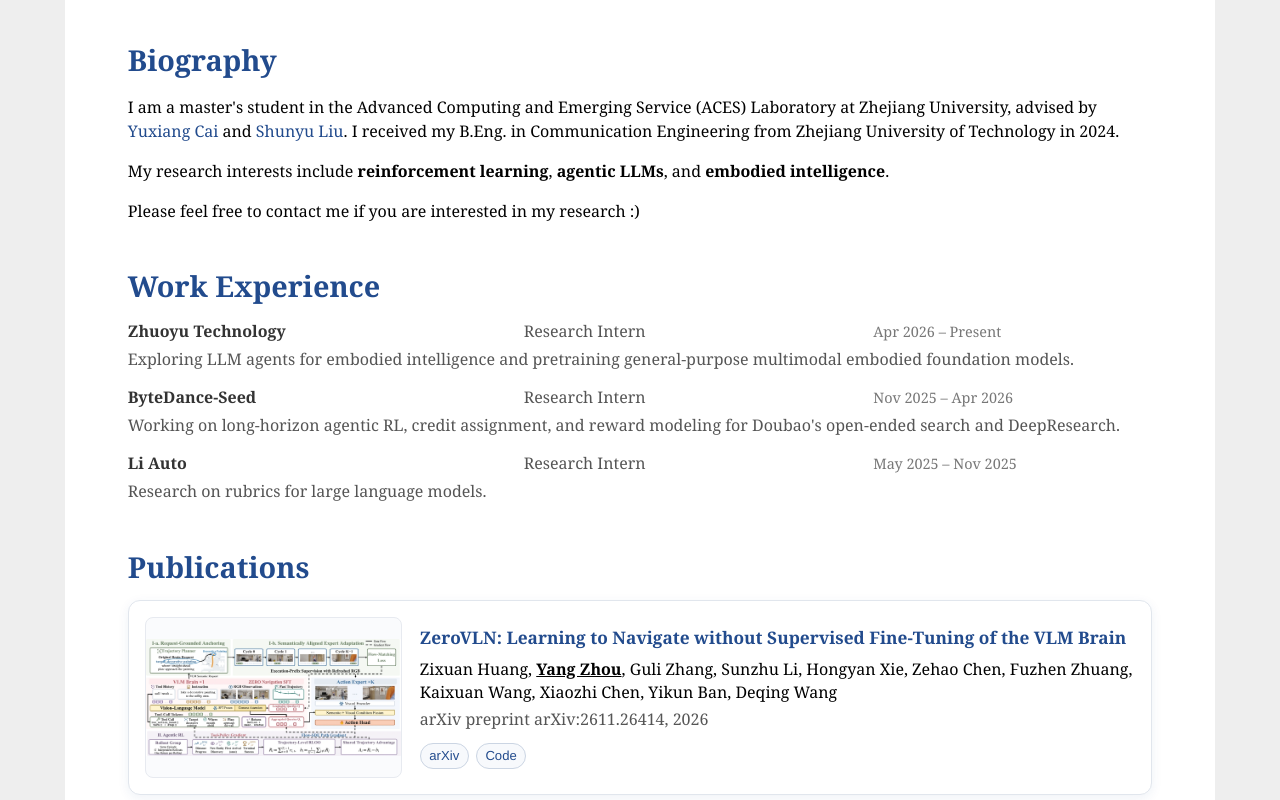
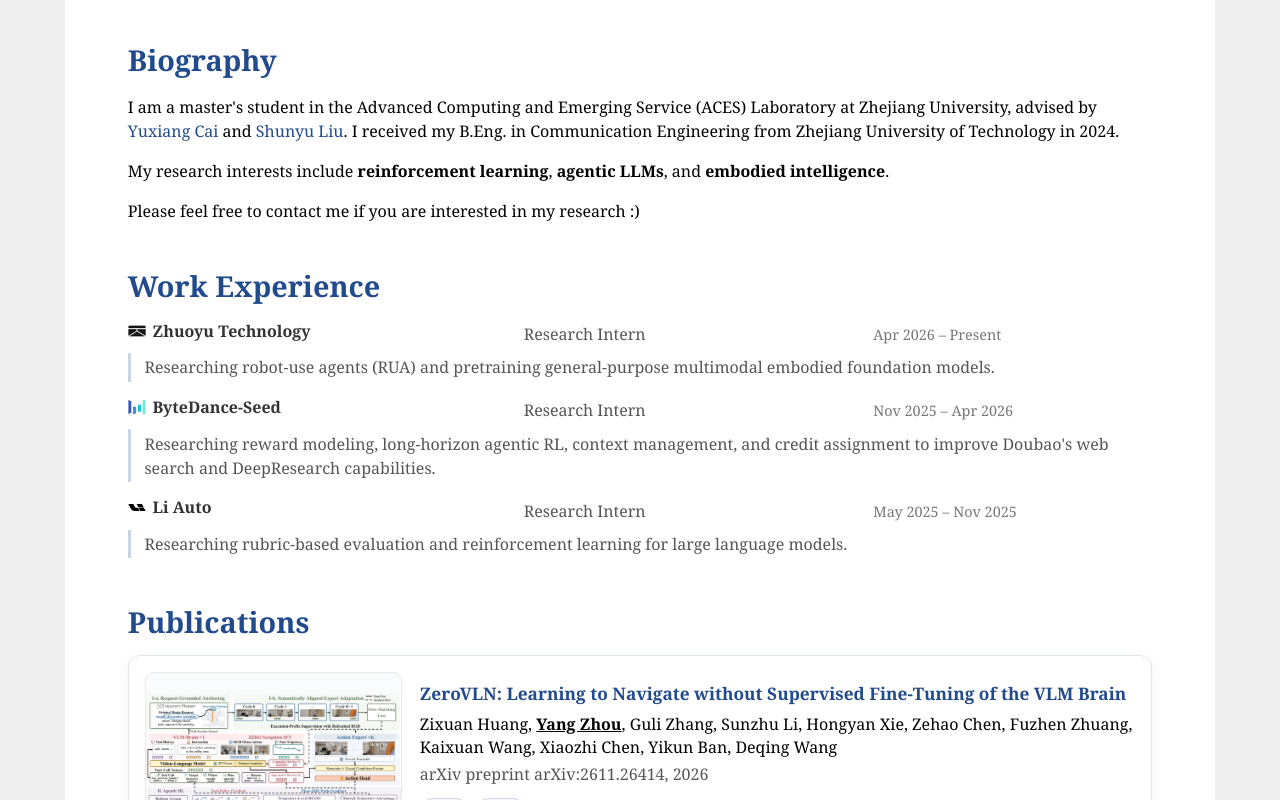
Before and after one commit to IANNXANG/IANNXANG.github.io, a plain HTML site: page index.html in a window 1280 px wide. Shown: the part 300-1100 px from the top of the page. Drawn offline with Linux system fonts and the light colour scheme.

Commit message:
Refine internship descriptions and add company logos

```diff
--- a/index.html
+++ b/index.html
@@ -121,8 +121,18 @@ li {
 }
 
 .experience-company {
+    display: inline-flex;
+    align-items: center;
+    gap: 0.4em;
     font-weight: bold;
     color: #333;
+}
+
+.experience-logo {
+    flex-shrink: 0;
+    width: 1.15em;
+    height: 1.15em;
+    object-fit: contain;
 }
 
 .experience-time {
@@ -132,7 +142,9 @@ li {
 }
 
 .experience-description {
-    margin: 0.35em 0 0;
+    margin: 0.5em 0 0;
+    padding: 0.15em 0 0.15em 0.85em;
+    border-left: 3px solid #cbd5e3;
     line-height: 1.5;
     color: #555;
 }
@@ -280,27 +292,27 @@ Please feel free to contact me if you are interested in my research :)
 <ul class="experience-list">
     <li class="experience-item">
         <div class="experience-row">
-            <span class="experience-company">Zhuoyu Technology</span>
+            <span class="experience-company"><img class="experience-logo" src="assets/logos/zhuoyu.png" alt="" aria-hidden="true" />Zhuoyu Technology</span>
             <span class="experience-role">Research Intern</span>
             <span class="experience-time">Apr 2026 &ndash; Present</span>
         </div>
-        <p class="experience-description">Exploring LLM agents for embodied intelligence and pretraining general-purpose multimodal embodied foundation models.</p>
+        <p class="experience-description">Researching robot-use agents (RUA) and pretraining general-purpose multimodal embodied foundation models.</p>
     </li>
     <li class="experience-item">
         <div class="experience-row">
-            <span class="experience-company">ByteDance-Seed</span>
+            <span class="experience-company"><img class="experience-logo" src="assets/logos/bytedance.png" alt="" aria-hidden="true" />ByteDance-Seed</span>
             <span class="experience-role">Research Intern</span>
             <span class="experience-time">Nov 2025 &ndash; Apr 2026</span>
         </div>
-        <p class="experience-description">Working on long-horizon agentic RL, credit assignment, and reward modeling for Doubao's open-ended search and DeepResearch.</p>
+        <p class="experience-description">Researching reward modeling, long-horizon agentic RL, context management, and credit assignment to improve Doubao's web search and DeepResearch capabilities.</p>
     </li>
     <li class="experience-item">
         <div class="experience-row">
-            <span class="experience-company">Li Auto</span>
+            <span class="experience-company"><img class="experience-logo" src="assets/logos/li-auto.png" alt="" aria-hidden="true" />Li Auto</span>
             <span class="experience-role">Research Intern</span>
             <span class="experience-time">May 2025 &ndash; Nov 2025</span>
         </div>
-        <p class="experience-description">Research on rubrics for large language models.</p>
+        <p class="experience-description">Researching rubric-based evaluation and reinforcement learning for large language models.</p>
     </li>
 </ul>
 
```
Also changed, not shown: assets/logos/bytedance.png (added), assets/logos/li-auto.png (added), assets/logos/zhuoyu.png (added).
